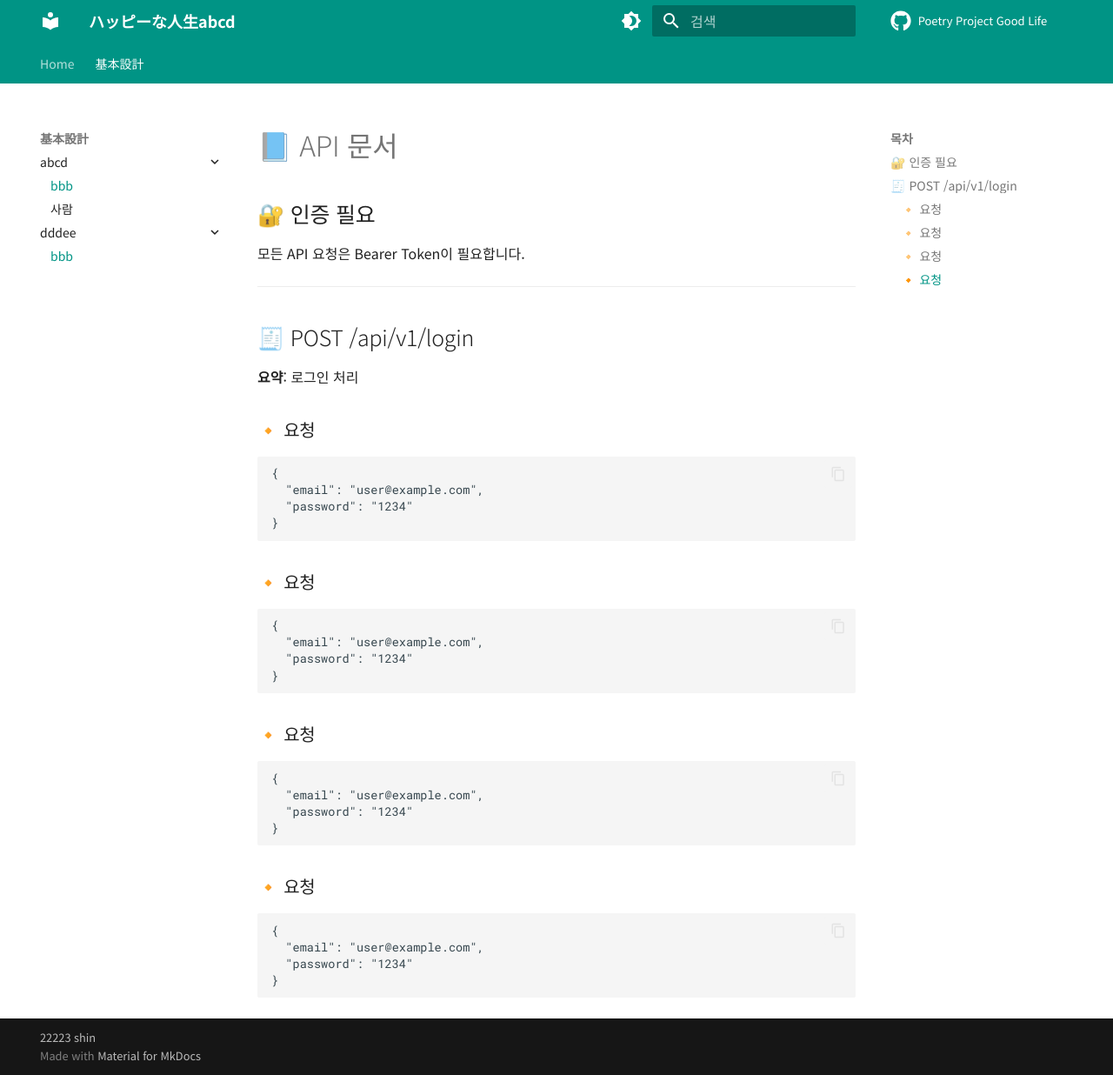
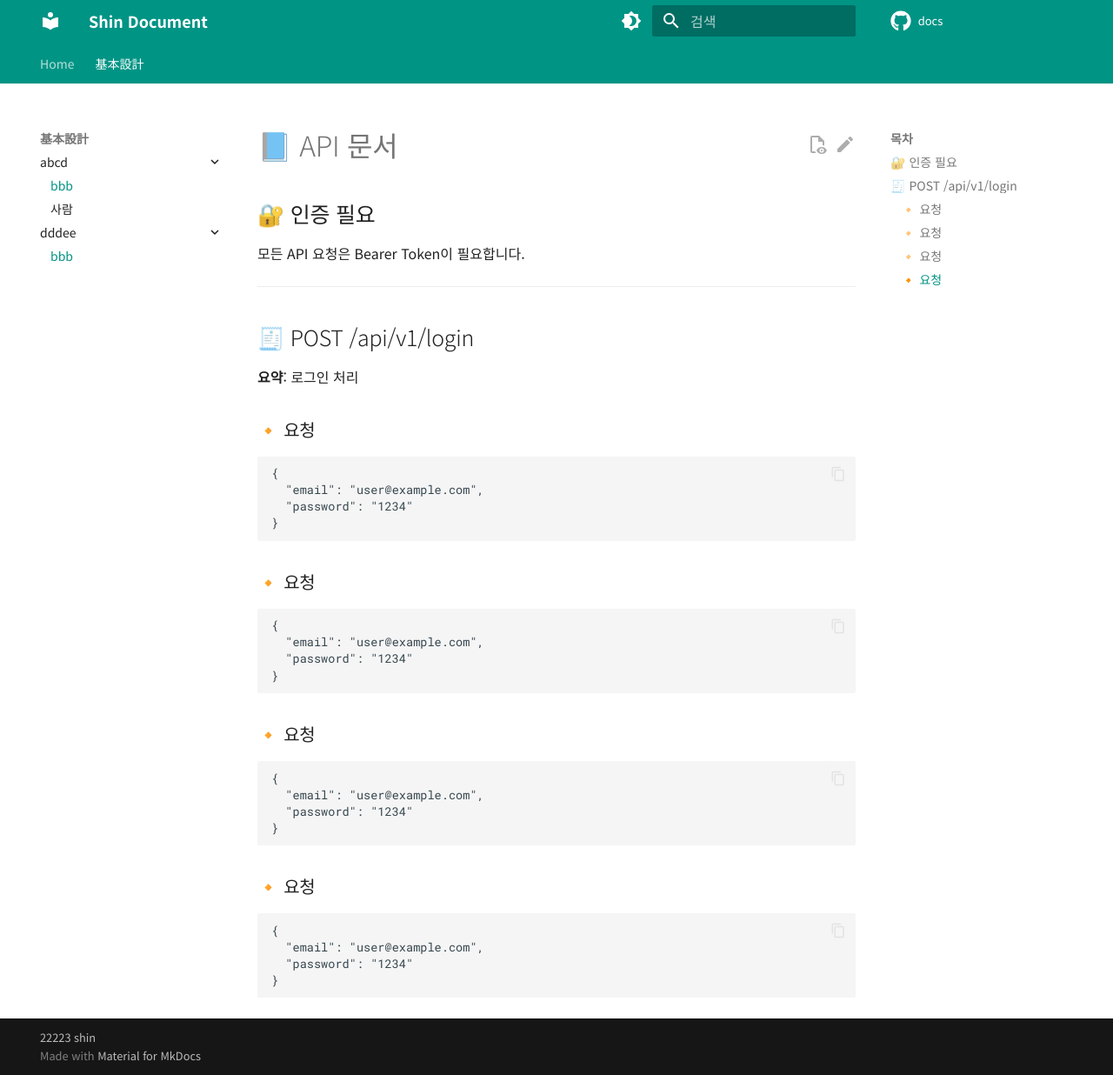
Before and after one commit to SHINDONGDONG/docs, an MkDocs documentation site: the page built from docs/100_/presentation.md, in a window 1280 px wide and 1236 px high. Shown: the whole window at 87% size. Built offline with MkDocs 1.6.1 and Material for MkDocs 9.7.7, drawn with Linux system fonts in a browser that asks for light colours; comment, search, counter and statistics services are not loaded.

Commit message:
mkdocs.yml 파일 수정: 사이트 정보 업데이트 및 불필요한 주석 제거 human.md 파일 추가: 'Hu man' 문서 생성

```diff
--- a/mkdocs.yml
+++ b/mkdocs.yml
@@ -1,12 +1,12 @@
 # Project information
-site_name: "ハッピーな人生abcd"
-site_url: "https://www.naver.com"
-site_description: "ハッピーな人生を送るための情報を提供するブログ"
-site_author: "shin"
+site_name: "Shin Document"
+site_url: https://github.com/SHINDONGDONG/docs
+site_description: "Shin Document"
+site_author: "Shin Mincheol"
 # site_version: "0.1.0"
 copyright: "22223 shin"
-repo_url: https://www.naver.com
-repo_name: Poetry Project Good Life
+repo_url: https://github.com/SHINDONGDONG/docs
+repo_name: docs
 
 # Documentation and theme
 docs_dir: "docs"
@@ -46,22 +46,6 @@ theme:
     - search.share
     - navigation.expand
     - navigation.indexes
-# plugins:
-#   - search
-#   - git-revision-date-localized:
-#       type: timeago
-#       fallback_to_build_date: true
-#   - git-authors
-#   - mkdocs-git-committers-plugin
-#   - mkdocs-git-revision-date-plugin
-#   - mkdocs-comments-plugin:
-#       provider: utterances
-#       repo: yourname/your-repo
-
-# plugins:
-#   - swagger-ui-tag:
-#       spec_dir: "docs/api"
-#       spec_file: "openapi.yaml"
 
 # Extensions
 markdown_extensions:
@@ -81,7 +65,7 @@ nav:
   - 基本設計:
       - abcd:
           - bbb: 100_/presentation.md
-          - 사람: 100_/presentatdion.md
+          - 사람: 100_/human.md
       - dddee:
           - 사람: 100_/presentation.md
   # - Contact: contact.md
```
Also changed, not shown: docs/100_/human.md (added, +1 -0 lines).
